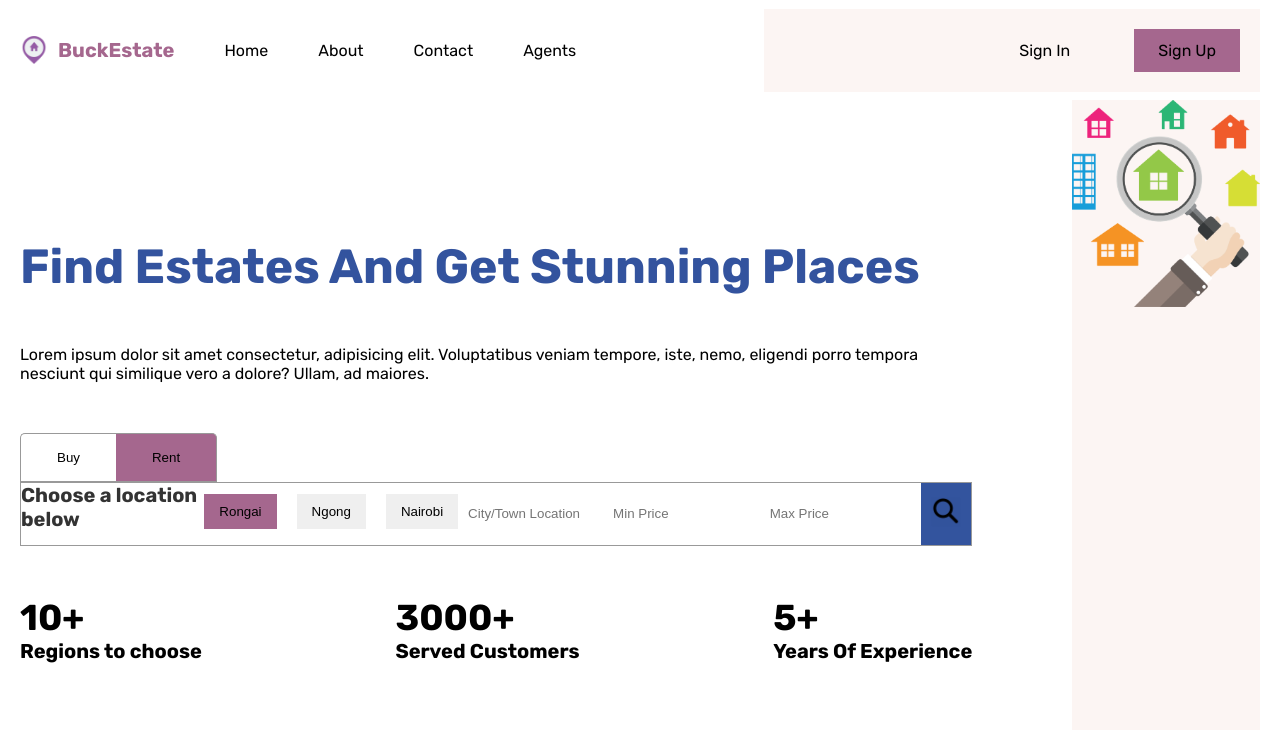
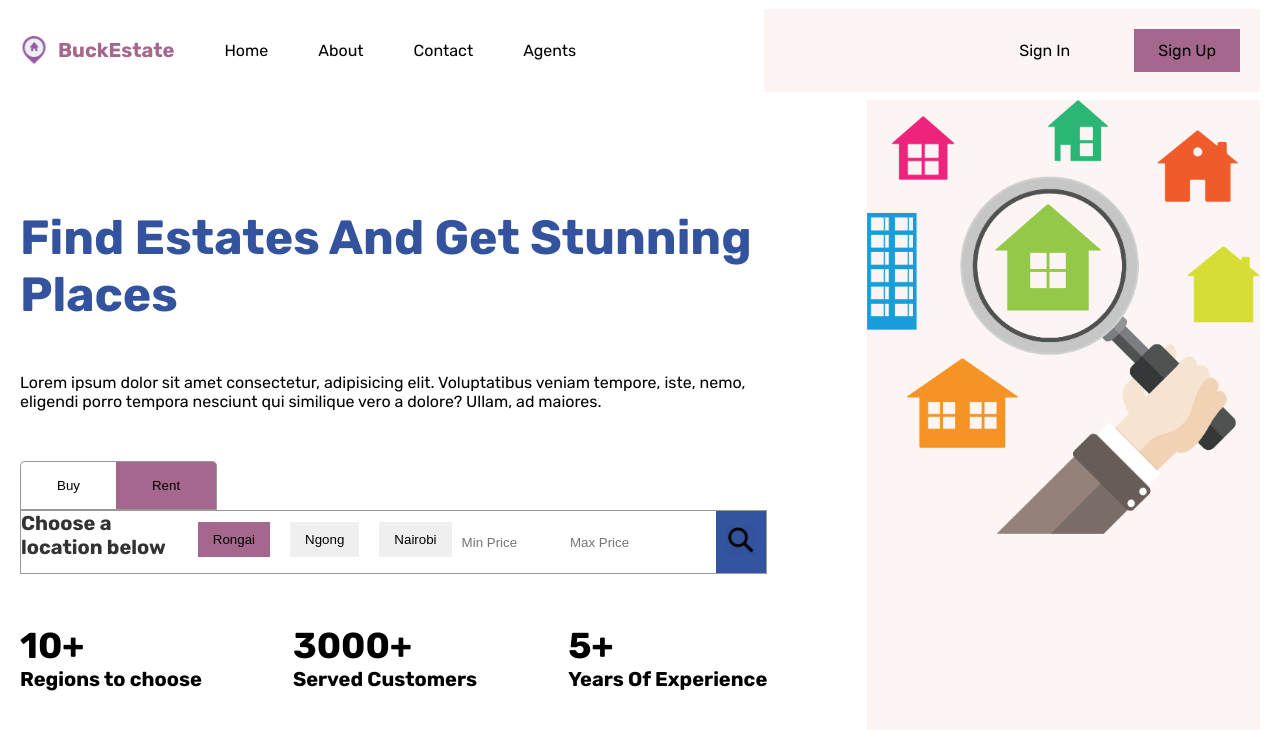
Before and after one commit to BuckanianMark/buckestate-ui, a React (Vite) app: page / in a window 1280 px wide. Shown: the top 730 px of the page. Built offline with nearby package versions, Linux system fonts and the light colour scheme; no server answers.

Commit message:
Adding sonner popups

```diff
--- a/package.json
+++ b/package.json
@@ -20,6 +20,7 @@
     "react-quill": "^2.0.0",
     "react-router-dom": "^6.23.0",
     "socket.io-client": "^4.7.5",
+    "sonner": "^1.4.41",
     "timeago.js": "^4.0.2"
   },
   "devDependencies": {
--- a/src/components/searchBar/SearchBar.jsx
+++ b/src/components/searchBar/SearchBar.jsx
@@ -52,7 +52,6 @@ function SearchBar(){
                         </label>
                     </div> */}
                 </div>
-                <input type="text" name="city"  placeholder="City/Town Location" onChange={handleChange} />
                 <input type="number" name="minPrice" min={0} max={1000000}  onChange={handleChange}   placeholder="Min Price"/>
                 <input type="number" name="maxPrice" min={0} max={1000000}  onChange={handleChange}  placeholder="Max Price"/>
             <Link className="link" to={`/list?type=${query.type}&city=${query.city}&minPrice=${query.minPrice}&maxPrice=${query.maxPrice}`}>
--- a/src/components/searchBar/searchBar.scss
+++ b/src/components/searchBar/searchBar.scss
@@ -51,6 +51,10 @@
             }
 
         }
+        @include md{
+            flex-direction: column;
+            border: none;
+        }
         @include sm{
             flex-direction: column;
             border: none;
@@ -93,7 +97,9 @@
             @include sm{
                 padding: 10px;
             }
-
+            @include md{
+                padding: 10px;
+            }
             img{
                 width: 30px;
 
--- a/src/main.jsx
+++ b/src/main.jsx
@@ -6,6 +6,8 @@ import { AuthContextProvider } from './context/AuthContext.jsx'
 import { SocketContextProvider } from './context/SocketContext.jsx'
 import AOS from 'aos';
 import 'aos/dist/aos.css';
+import { Toaster } from 'sonner';
+
 AOS.init({
   animatedClassName: 'aos-animate',
   delay: 0,
@@ -18,6 +20,7 @@ ReactDOM.createRoot(document.getElementById('root')).render(
   <React.StrictMode>
     <AuthContextProvider>
       <SocketContextProvider>
+      <Toaster visibleToasts={1} position="top-right" richColors />
     <App />
     </SocketContextProvider>
     </AuthContextProvider>
--- a/src/routes/homePage/homePage.scss
+++ b/src/routes/homePage/homePage.scss
@@ -35,6 +35,9 @@
                 @include sm{
                     display: none;
                 }
+                @include md{
+                    margin-top: 50px;
+                }
                 h1{
                     font-size: 36px;
                     @include lg{
--- a/src/routes/login/login.jsx
+++ b/src/routes/login/login.jsx
@@ -4,7 +4,7 @@ import { Link, useNavigate } from "react-router-dom";
 import apiRequest from "../../lib/apiRequest"
 import { useContext, useState } from "react";
 import { AuthContext } from "../../context/AuthContext";
-
+import { toast } from "sonner";
 
 function Login(){
     const [error,setError] = useState("")
@@ -24,11 +24,13 @@ function Login(){
         const res = await apiRequest.post("/auth/login",{
             username,password
           })
+          toast.success("Login Successful")
           updateUser(res.data)
           navigate("/")
       } catch (error) {
         console.log(error)
-        setError(error.response.data.message)
+        toast.error(error.response.data.message)
+        // setError(error.response.data.message)
       }finally{
         setIsLoading(false)
       }
--- a/src/routes/register/register.jsx
+++ b/src/routes/register/register.jsx
@@ -3,6 +3,7 @@ import Banner from "../../assets/bn.png"
 import { Link, useNavigate } from "react-router-dom";
 import { useState } from "react";
 import apiRequest from "../../lib/apiRequest";
+import { toast } from "sonner";
 function Register(){
     const [error,setError] = useState("")
     const [isLoading,setIsLoading] = useState(false)
@@ -19,11 +20,12 @@ function Register(){
         const res = await apiRequest.post("/auth/register",{
             username,email,password
           })
+          toast.success("Registration Successful")
           console.log(res.data)
           navigate("/login")
       } catch (error) {
         console.log(error)
-        setError(error.response.data.message)
+        toast.error("Failed to register user try again")
       }finally{
         setIsLoading(false)
       }
```
Also changed, not shown: 1 other file (tests, documents, lock files or other folders).
